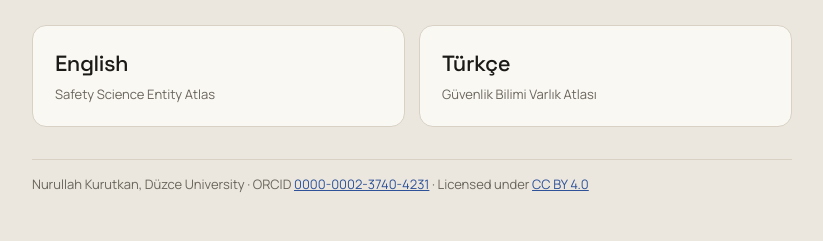
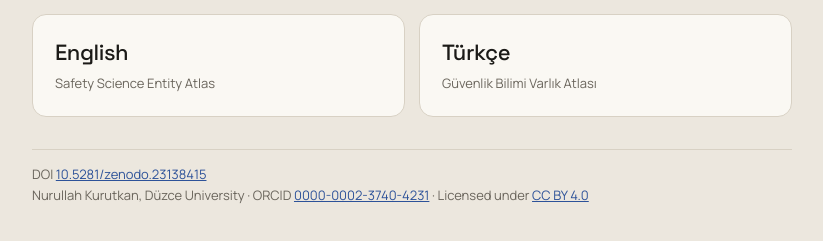
Before and after one commit to Kurutkan/safety-science-atlas, a plain HTML site: page index.html in a window 1280 px wide. Shown: the part 415-656 px from the top of the page, without its empty margins (228-1051 px from the left). Drawn offline with Linux system fonts and the light colour scheme.

Commit message:
Add Zenodo DOI 10.5281/zenodo.23138415

```diff
--- a/index.html
+++ b/index.html
@@ -25,5 +25,5 @@
 <a class="card" href="en.html" hreflang="en"><b>English</b><span>Safety Science Entity Atlas</span></a>
 <a class="card" href="tr.html" hreflang="tr"><b>Türkçe</b><span>Güvenlik Bilimi Varlık Atlası</span></a>
 </div>
-<footer>Nurullah Kurutkan, Düzce University · ORCID <a href="https://orcid.org/0000-0002-3740-4231">0000-0002-3740-4231</a> · Licensed under <a href="https://creativecommons.org/licenses/by/4.0/">CC BY 4.0</a></footer>
+<footer>DOI <a href="https://doi.org/10.5281/zenodo.23138415">10.5281/zenodo.23138415</a><br>Nurullah Kurutkan, Düzce University · ORCID <a href="https://orcid.org/0000-0002-3740-4231">0000-0002-3740-4231</a> · Licensed under <a href="https://creativecommons.org/licenses/by/4.0/">CC BY 4.0</a></footer>
 </main></body></html>
```
Also changed, not shown: 2 other files.
